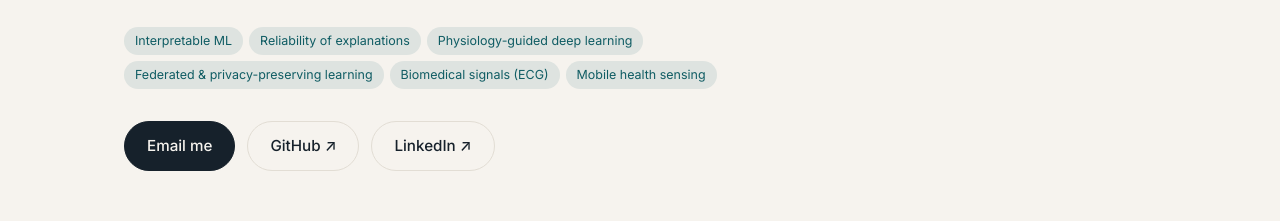
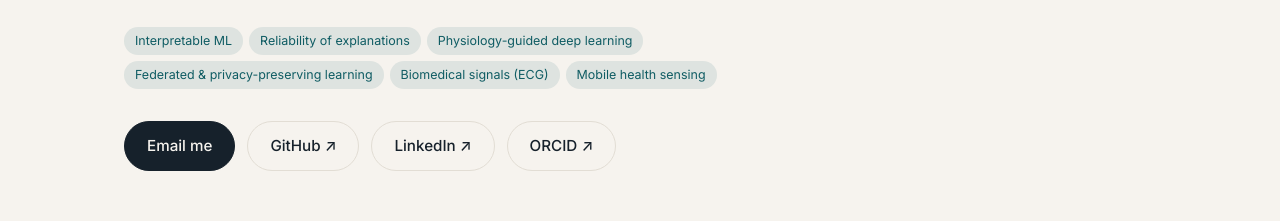
Before and after one commit to Huma-collab/Portfolio, a Next.js app: page / in a window 1280 px wide. Shown: the part 860-1081 px from the top of the page. Built offline with nearby package versions, Linux system fonts and the light colour scheme.

Commit message:
Update page.tsx

```diff
--- a/app/page.tsx
+++ b/app/page.tsx
@@ -90,6 +90,9 @@ export default function Home() {
             </a>
             <a className="btn" href={profile.linkedin} target="_blank" rel="noreferrer">
               LinkedIn ↗
+            </a>
+            <a className="btn" href={profile.orcid} target="_blank" rel="noreferrer">
+              ORCID ↗
             </a>
           </div>
         </section>
@@ -296,6 +299,9 @@ export default function Home() {
             <a href={profile.linkedin} target="_blank" rel="noreferrer">
               LinkedIn ↗
             </a>
+            <a href={profile.orcid} target="_blank" rel="noreferrer">
+              ORCID ↗
+            </a>
           </div>
         </section>
       </main>
```
